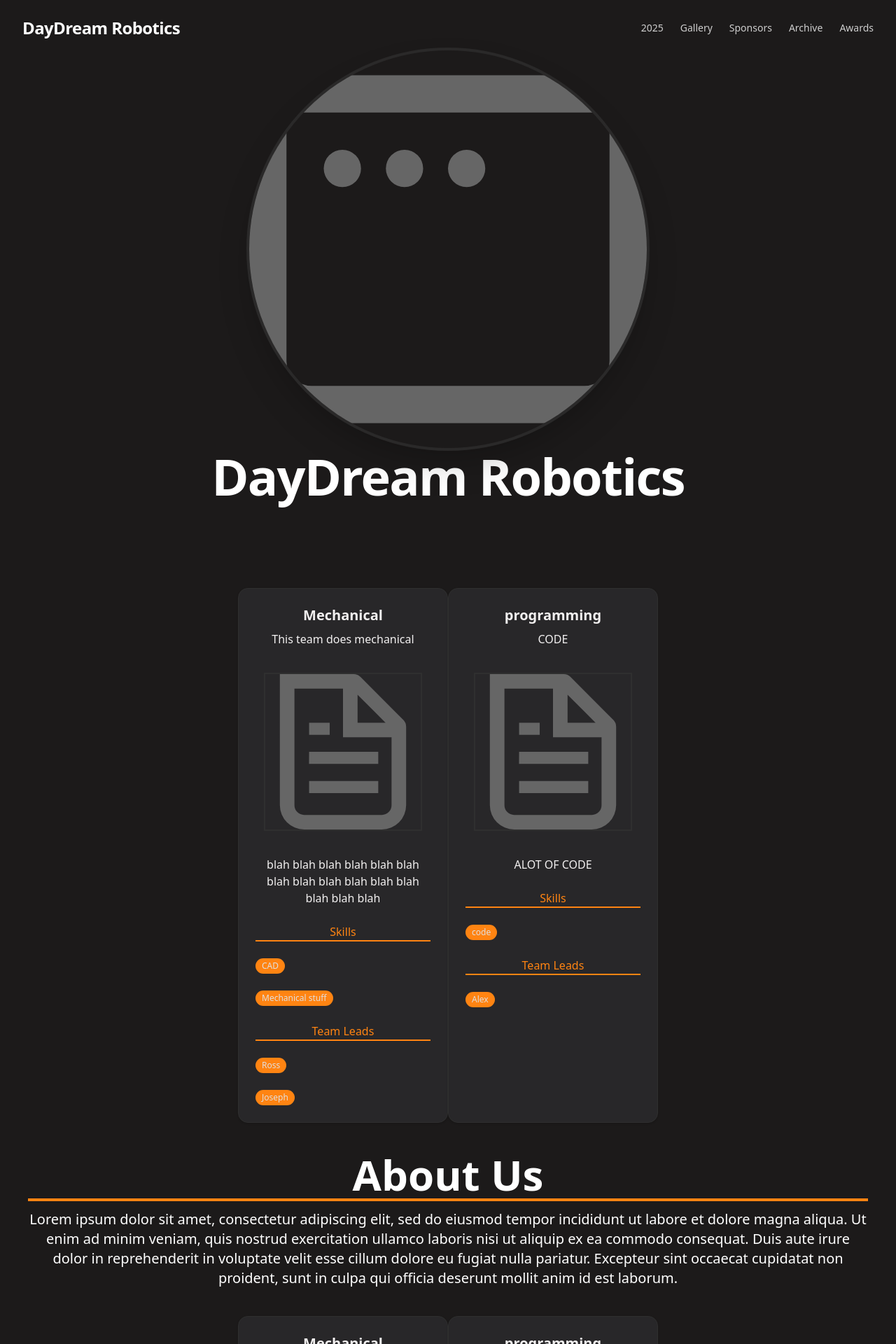
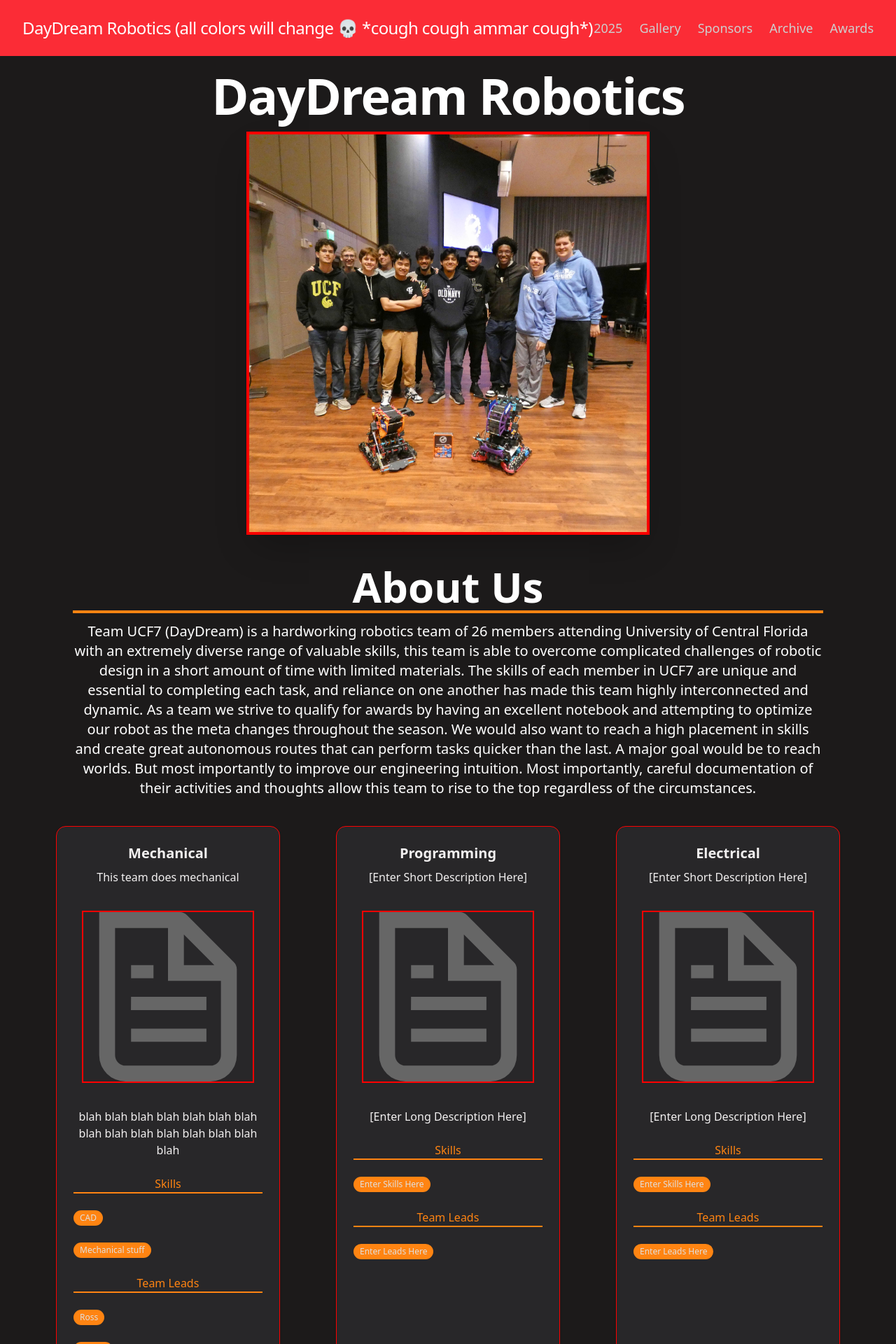
Before and after one commit to Daydream-Robotics/Daydream-Website, a Next.js app: page / in a window 1280 px wide. Shown: the top 1920 px of the page at 70% size. Built offline with nearby package versions, Linux system fonts and the light colour scheme.

Commit message:
Homepage Change
Added team photo, homepage layout change, added each subteam (will need to be filled out)

```diff
--- a/src/app/globals.css
+++ b/src/app/globals.css
@@ -60,7 +60,7 @@
   --accent: oklch(0.7383 0.1815 53.78);
   --accent-foreground: oklch(0.205 0 0);
   --destructive: oklch(45.774% 0.18717 28.092);
-  --border: oklch(30.519% 0.00003 271.152);
+  --border: oklch(62.793% 0.25768 29.223);
   --input: oklch(80.466% 0.00009 271.152);
   --ring: oklch(0.708 0 0);
   --chart-1: oklch(0.646 0.222 41.116);
@@ -94,7 +94,42 @@
   --accent: oklch(0.269 0 0);
   --accent-foreground: oklch(0.985 0 0);
   --destructive: oklch(0.704 0.191 22.216);
-  --border: oklch(1 0 0 / 10%);
+  --border: oklch(62.793% 0.25768 29.223);
+  --input: oklch(1 0 0 / 15%);
+  --ring: oklch(0.556 0 0);
+  --chart-1: oklch(0.488 0.243 264.376);
+  --chart-2: oklch(0.696 0.17 162.48);
+  --chart-3: oklch(0.769 0.188 70.08);
+  --chart-4: oklch(0.627 0.265 303.9);
+  --chart-5: oklch(0.645 0.246 16.439);
+  --sidebar: oklch(0.205 0 0);
+  --sidebar-foreground: oklch(0.985 0 0);
+  --sidebar-primary: oklch(0.488 0.243 264.376);
+  --sidebar-primary-foreground: oklch(0.985 0 0);
+  --sidebar-accent: oklch(0.269 0 0);
+  --sidebar-accent-foreground: oklch(0.985 0 0);
+  --sidebar-border: oklch(1 0 0 / 10%);
+  --sidebar-ring: oklch(0.556 0 0);
+
+}
+
+.test{
+    --background: oklch(0.145 0 0);
+  --foreground: oklch(0.985 0 0);
+  --card: oklch(0.205 0 0);
+  --card-foreground: oklch(0.985 0 0);
+  --popover: oklch(0.205 0 0);
+  --popover-foreground: oklch(0.985 0 0);
+  --primary: oklch(0.922 0 0);
+  --primary-foreground: oklch(0.205 0 0);
+  --secondary: oklch(0.269 0 0);
+  --secondary-foreground: oklch(0.985 0 0);
+  --muted: oklch(0.269 0 0);
+  --muted-foreground: oklch(0.708 0 0);
+  --accent: oklch(0.269 0 0);
+  --accent-foreground: oklch(0.985 0 0);
+  --destructive: oklch(0.704 0.191 22.216);
+  --border: oklch(62.793% 0.25768 29.223 / 0.947);
   --input: oklch(1 0 0 / 15%);
   --ring: oklch(0.556 0 0);
   --chart-1: oklch(0.488 0.243 264.376);
--- a/src/app/page.tsx
+++ b/src/app/page.tsx
@@ -7,16 +7,16 @@ export default function Home() {
   return (
     <div>
       <main>
+
         <HomepageHero />
-        <TeamsSection>
+        {/* <AboutUsCard /> */}
 
-        </TeamsSection>
 
         {/* <div className="h-[200vh] flex items-center justify-center">
           <h2 className="text-3xl text-muted-foreground">More Content Below to Test Scroll...</h2>
         </div> */}
 
-        <AboutUsCard />
+
 
         <TeamsSection />
       </main>
--- a/src/components/AboutUsCard.tsx
+++ b/src/components/AboutUsCard.tsx
@@ -1,4 +1,5 @@
 import { Card, CardContent } from "@/components/ui/card";
+
 
 export default function AboutUsCard() {
   return (
@@ -8,18 +9,24 @@ export default function AboutUsCard() {
       <div className="w-Full max-w-300 ">
 
 
+
           <h4 className="font-bold text-center text-card-foreground text-xl">
 
           </h4>
 
           <p className="text-forground text-xl text-center ">
-            Lorem ipsum dolor sit amet, consectetur adipiscing elit, sed do
-            eiusmod tempor incididunt ut labore et dolore magna aliqua. Ut enim
-            ad minim veniam, quis nostrud exercitation ullamco laboris nisi ut
-            aliquip ex ea commodo consequat. Duis aute irure dolor in
-            reprehenderit in voluptate velit esse cillum dolore eu fugiat nulla
-            pariatur. Excepteur sint occaecat cupidatat non proident, sunt in
-            culpa qui officia deserunt mollit anim id est laborum.
+          Team UCF7 (DayDream) is a hardworking robotics team of 26 members attending
+          University of Central Florida with an extremely diverse range of valuable skills,
+          this team is able to overcome complicated challenges of robotic design in a short
+          amount of time with limited materials. The skills of each member in UCF7 are unique
+          and essential to completing each task, and reliance on one another has made this team
+          highly interconnected and dynamic. As a team we strive to qualify for awards by having
+          an excellent notebook and attempting to optimize our robot as the meta changes throughout
+          the season. We would also want to reach a high placement in skills and create great autonomous
+          routes that can perform tasks quicker than the last. A major goal would be to reach worlds. But
+          most importantly to improve our engineering intuition. Most importantly, careful documentation of
+          their activities and thoughts allow this team to rise to the top regardless of the circumstances.
+
           </p>
 
       </div>
--- a/src/components/HomepageHero.tsx
+++ b/src/components/HomepageHero.tsx
@@ -1,20 +1,27 @@
 'use client'
 
 import Image from "next/image"
+import AboutUsCard from "@/components/AboutUsCard";
+
 
 export default function HomepageHero() {
 
     return (
-        <section className="relative flex flex-col items-center justify-center min-h-screen p-8 text-center overflow-hidden">
+        <section className="relative flex flex-col items-center justify-center min-h-screen text-center overflow-hidden">
 
-            <div className="z-10 max-w-4xl">
-                <div className={`relative w-72 h-72
+            <div className="z-10 max-w-6xl">
+               <h1 className="text-5xl md:text-7xl font-extrabold tracking-tight text-foreground mb-4 mt-25">
+                    DayDream Robotics
+                </h1>
+
+                {/* round photo */}
+                 <div className={`relative w-72 h-72
                             md:w-144 md:h-144 mx-auto
-                            rounded-full overflow-hidden
-                            border-4 border-primary shadow-2xl
+                             overflow-hidden
+                            border-4 border-border shadow-2xl
                             `}>
                     <Image
-                        src={"/window.svg"}
+                        src={"/teamPicAuburn.jpg"}
                         className="object-cover"
                         alt="Profile Picture of Tai Williams"
                         layout="fill"
@@ -22,12 +29,34 @@ export default function HomepageHero() {
                     />
                 </div>
 
-                <h1 className="text-5xl md:text-7xl font-extrabold tracking-tight text-foreground mb-4">
-                    DayDream Robotics
-                </h1>
+                <div className="flex p-10">
+                    <div>
+                        <AboutUsCard/>
+                    </div>
+                    {/* <div className={`relative w-72 h-72
+                            md:w-300 md:h-144 mx-auto
+                             overflow-hidden
+                            border-4 border-primary shadow-2xl
+                            `}>
+                        <Image
+                            src={"/teamPicAuburn.jpg"}
+                            className="object-cover"
+                            alt="Profile Picture of Tai Williams"
+                            layout= "fill"
+                            priority
+
+                    </div>
+                    /> */}
+
+
+
+                </div>
+
+
+
 
             </div>
-    </section>
+        </section>
     )
 
 }
--- a/src/components/MainNavbar.tsx
+++ b/src/components/MainNavbar.tsx
@@ -44,11 +44,11 @@ export function MainNavbar() {
   // --- Dynamic Styling ---
   const headerClasses = `
     fixed top-0 left-0 w-full z-50 transition-all duration-300 ease-in-out
-    h-20 flex items-center justify-center
+    h-20 flex items-center justify-center bg-red-500
     ${
       isScrolled
-        ? "bg-background/90 shadow-lg backdrop-blur-sm" // When scrolled, add background/shadow
-        : "bg-transparent shadow-none" // At top, transparent
+        ? "bg-background/90 shadow-lg backdrop-blur-sm " // When scrolled, add background/shadow
+        : "" // At top, transparent
     }
   `;
 
@@ -56,9 +56,9 @@ export function MainNavbar() {
     <header className={headerClasses}>
       <nav className="flex items-center justify-between w-full max-w-7xl px-4 md:px-8">
         {/* Logo/Name */}
-        <Link href="/" className="text-2xl font-bold tracking-tight">
+      <Link href="/" className="text-2xl f~ont-bold tracking-tight">
           <span className=" text-foreground hover:text-secondary transition">
-            DayDream Robotics
+            DayDream Robotics  (all colors will change 💀 *cough cough ammar cough*)
           </span>
         </Link>
 
@@ -68,7 +68,7 @@ export function MainNavbar() {
             <Link
               key={link.href}
               href={link.href}
-              className="text-sm font-medium text-muted-foreground hover:text-foreground transition-colors relative group"
+              className="text-lg font-medium text-muted-foreground hover:text-foreground transition-colors relative group"
             >
               {link.title}
               {/* Underline hover effect */}
--- a/src/components/TeamsSection.tsx
+++ b/src/components/TeamsSection.tsx
@@ -12,7 +12,7 @@ import { type TeamInfo, TEAMS } from "@/data/teams";
 //loops through the teams to create a card for each team by calling TeamsCard()
 export function TeamsSection() {
   return (
-    <section className="flex flex-1 align-middle justify-center m-10">
+    <section className="flex flex-wrap gap-20 justify-center">
       {TEAMS.map((t) => {
         return <TeamsCard key={t.key} teamInfo={t} />;
       })}
@@ -24,7 +24,8 @@ export function TeamsSection() {
 //creates the card for a team
 export function TeamsCard({ teamInfo }: { teamInfo: TeamInfo }) {
   return (
-    <Card className="w-1/4 w-max-sm text-center">
+
+    <Card className=" w-1/4 w-max-sm text-center">
       <CardHeader>
         <CardTitle className="text-xl">{teamInfo.name}</CardTitle>
         <CardDescription className="text-md text-card-foreground">
--- a/src/data/teams.ts
+++ b/src/data/teams.ts
@@ -26,11 +26,49 @@ export const TEAMS: TeamInfo[] = [
   },
   {
     key: "programming",
-    name: "programming",
+    name: "Programming",
     teamImage: "/file.svg",
-    shortDescription: "CODE",
-    longDescription: "ALOT OF CODE",
-    teamLeads: ["Alex"],
-    skills: ["code"],
+    shortDescription: "[Enter Short Description Here]",
+    longDescription: "[Enter Long Description Here]",
+    teamLeads: ["Enter Leads Here"],
+    skills: ["Enter Skills Here"],
+  },
+  {
+    key: "electrical",
+    name: "Electrical",
+    teamImage: "/file.svg",
+    shortDescription: "[Enter Short Description Here]",
+    longDescription: "[Enter Long Description Here]",
+    teamLeads: ["Enter Leads Here"],
+    skills: ["Enter Skills Here"]
+  },
+  {
+  key: "design",
+  name: "Design",
+  teamImage: "/file.svg",
+  shortDescription: "[Enter Short Description Here]",
+  longDescription: "[Enter Long Description Here]",
+  teamLeads: ["Enter Leads Here"],
+  skills: ["Enter Skills Here"]
+  },
+  {
+  key: "notebook",
+  name: "Notebook",
+  teamImage: "/file.svg",
+  shortDescription: "[Enter Short Description Here]",
+  longDescription: "[Enter Long Description Here]",
+  teamLeads: ["Enter Leads Here"],
+  skills: ["Enter Skills Here"]
+  },
+  {
+  key: "drive",
+  name: "Drive",
+  teamImage: "/file.svg",
+  shortDescription: "[Enter Short Description Here]",
+  longDescription: "[Enter Long Description Here]",
+  teamLeads: ["Enter Leads Here"],
+  skills: ["Enter Skills Here"]
   }
+
+
 ];
```
Also changed, not shown: public/teamPicAuburn.jpg (added).
